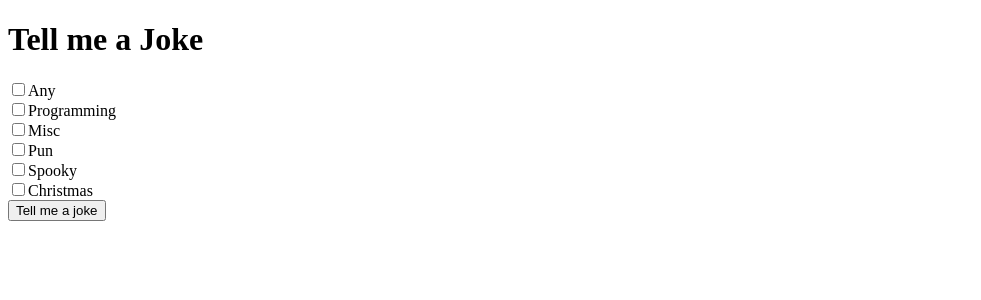
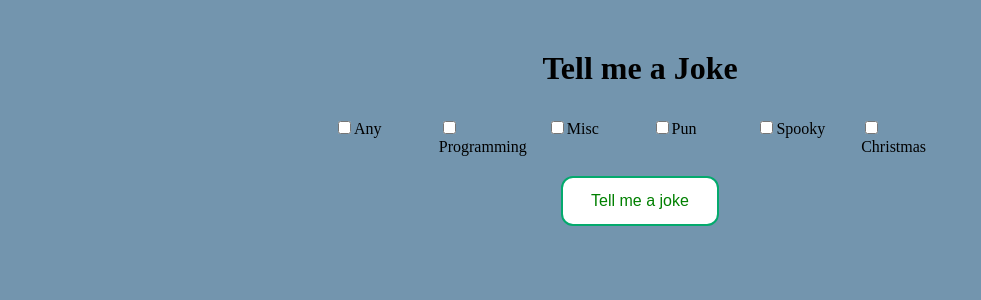
Before and after one commit to EmmanuelOjo97/Joke-Repo, a React (Create React App) app: page / in a window 1280 px wide. Shown: the top 300 px of the page, without its empty margins (0-981 px from the left). Built offline with nearby package versions, Linux system fonts and the light colour scheme.

Commit message:
added styling

```diff
--- /dev/null
+++ b/src/App.css
@@ -0,0 +1,52 @@
+body {
+  background-color: #7395ae;
+}
+
+.flexbox-container {
+  display: flex;
+  /* background-color: #45a29e; */
+  justify-content: space-around;
+  width: 50%;
+  margin: auto;
+}
+
+.flex-item {
+  width: 200px;
+  margin: 10px;
+  border: 3px;
+}
+
+.title {
+  text-align: center;
+  margin-top: 50px;
+}
+
+.fetch-btn {
+  margin: 10px auto;
+  display: block;
+  border: 2px solid black;
+  background-color: white;
+  color: black;
+  padding: 14px 28px;
+  font-size: 16px;
+  cursor: pointer;
+  border-radius: 12px;
+  border-color: #04aa6d;
+  color: green;
+}
+
+.fetch-btn:hover {
+  background-color: #04aa6d;
+  color: white;
+}
+
+.joke {
+  margin: auto;
+  width: 25%;
+  /* align-content: center; */
+  text-align: center;
+}
+
+.joke-content {
+  font-size: 50px;
+}
--- a/src/App.js
+++ b/src/App.js
@@ -1,6 +1,7 @@
 import react from "react";
 import { useState, useEffect } from "react";
 import { checkboxes } from "./checkboxes";
+import "./App.css";
 // import Checkbox from "./Checkbox";
 
 function App() {
@@ -67,7 +68,9 @@ function App() {
 
   return (
     <div>
-      <h1>Tell me a Joke</h1>
+      <h1 className="title">Tell me a Joke</h1>
+      <div className="flexbox-container">
+        <div className="flex-item">
           <input
             type="checkbox"
             value="Any"
@@ -75,9 +78,11 @@ function App() {
             onChange={(e) => handleAnyCategory(e)}
           />
           <label htmlFor="anyJoke">Any</label>
+        </div>
+
         {checkboxes.map((checker, index) => {
           return (
-          <div key={index}>
+            <div key={index} className="flex-item">
               <input
                 type="checkbox"
                 value={checker.category}
@@ -88,14 +93,18 @@ function App() {
             </div>
           );
         })}
+      </div>
+
       <button
         onClick={() => {
           fetchJoke();
         }}
+        className="fetch-btn"
       >
         Tell me a joke
       </button>
-      <p>{setup}</p>
+      <section className="joke">
+        <p className="joke-content">{setup}</p>
         {/* <p>{punchline}</p> */}
         {!loading ? (
           <button onClick={() => showJoke()}>
@@ -103,9 +112,19 @@ function App() {
           </button>
         ) : null}
 
-      {showPunchline ? <p>{punchline}</p> : null}
+        {showPunchline ? <p className="joke-content">{punchline}</p> : null}
+      </section>
     </div>
   );
+
+  // return (
+  //   <div className="flexbox-container">
+  //     <h1>WHy are you like this</h1>
+  //     <div className="flex-item"></div>
+  //     <div className="flex-item"></div>
+  //     <div className="flex-item"></div>
+  //   </div>
+  // );
 }
 
 export default App;
```
Lines whose indentation alone changed are shown as unchanged.
